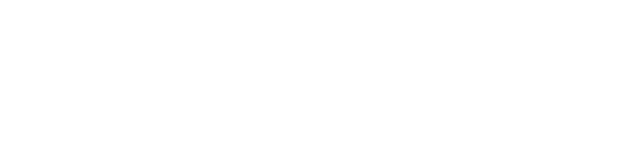
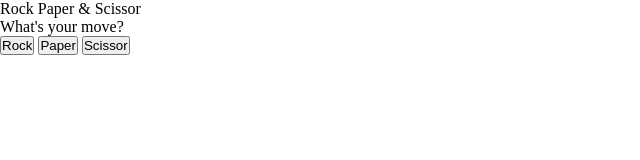
Before and after one commit to brian-pan/rock-paper-scissors-game, a plain HTML site: page index.html in a window 1280 px wide. Shown: the whole page, without its empty margins (0-640 px from the left). Drawn offline with Linux system fonts and the light colour scheme.

Commit message:
basic UI & linked files

```diff
--- a/index.html
+++ b/index.html
@@ -4,7 +4,20 @@
     <meta charset="UTF-8" />
     <meta http-equiv="X-UA-Compatible" content="IE=edge" />
     <meta name="viewport" content="width=device-width, initial-scale=1.0" />
+    <link rel="stylesheet" href="./styles.css" />
     <title>rockPaperScissorGame</title>
   </head>
-  <body></body>
+  <body>
+    <header class="body-header"><p>Rock Paper & Scissor</p></header>
+    <main>
+      <div class="main-header"><p>What's your move?</p></div>
+      <div class="main-buttons">
+        <button class="main-button">Rock</button>
+        <button class="main-button">Paper</button>
+        <button class="main-button">Scissor</button>
+      </div>
+    </main>
+
+    <script src="./scripts.js"></script>
+  </body>
 </html>
--- a/styles.css
+++ b/styles.css
@@ -0,0 +1,6 @@
+/* reset page */
+* {
+  margin: 0;
+  padding: 0;
+  box-sizing: border-box;
+}
```
